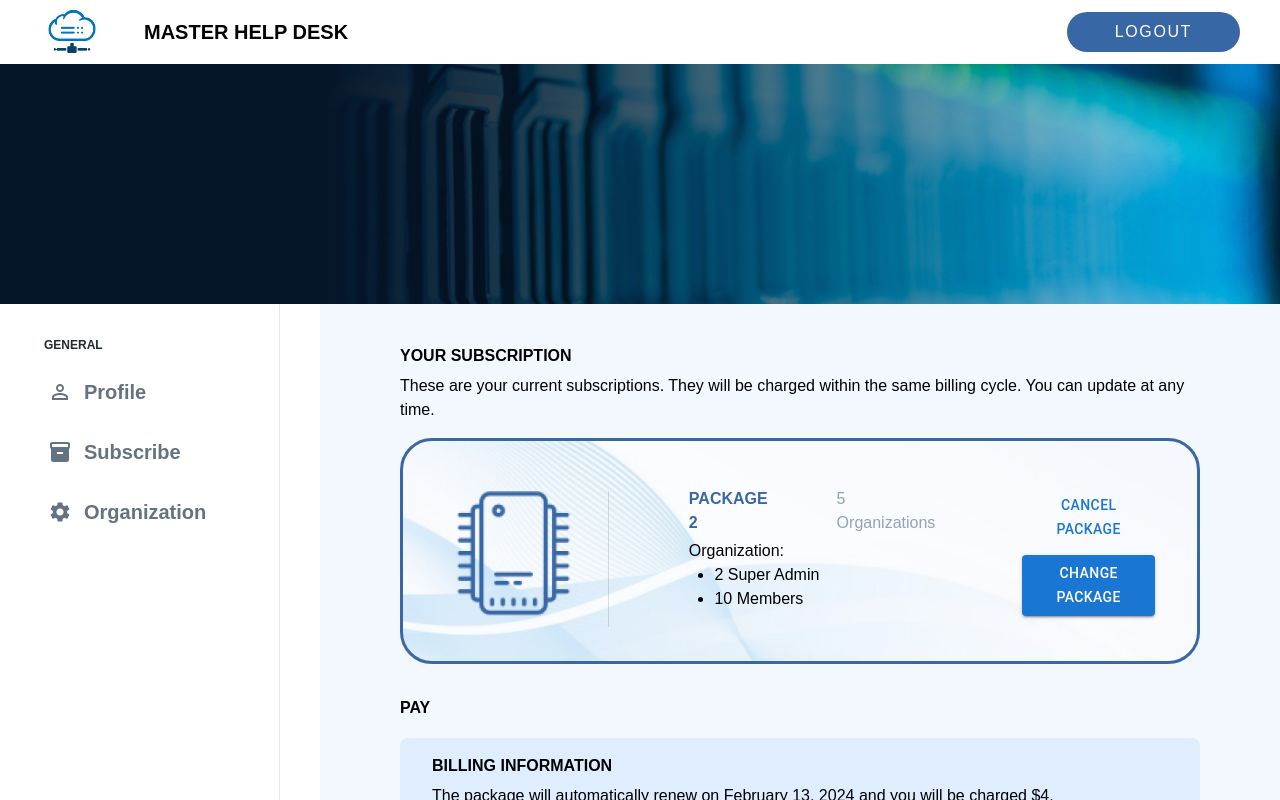
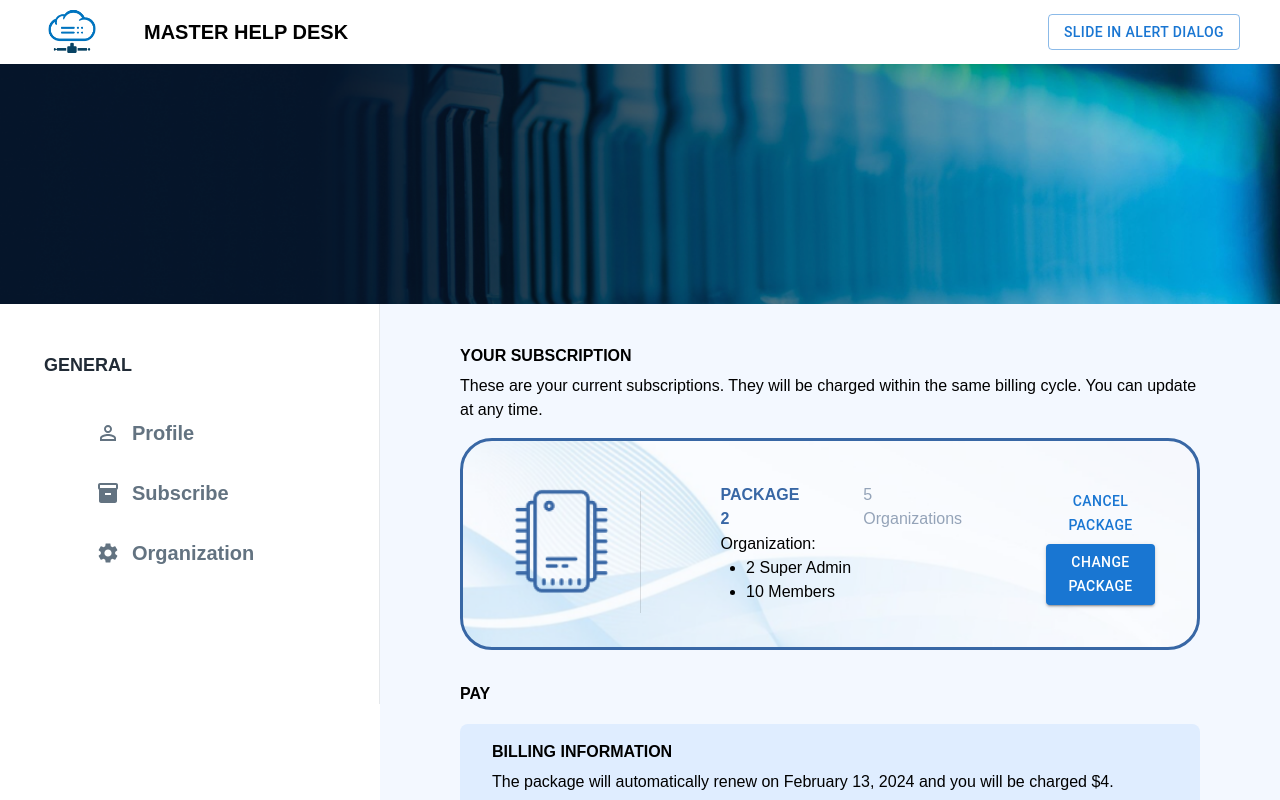
Before and after one commit to dangkhoabo2002/FrontEnd, a React (Create React App) app: page /user/subscribe in a window 1280 px wide. Shown: the top 800 px of the page. Built offline with nearby package versions, Linux system fonts and the light colour scheme.

Commit message:
Login & Logout API

```diff
--- a/src/components/Navigation.js
+++ b/src/components/Navigation.js
@@ -1,6 +1,7 @@
 import React from "react";
 import { Link } from "react-router-dom";
 import Logo from "../assets/logo.png";
+
 
 export default function Navigation() {
   return (
@@ -23,19 +24,9 @@ export default function Navigation() {
               <button className="font-semibold">About Us</button>
             </p>
           </Link>
-          <Link to={`/admin`}>
-            <p>
-              <button className="font-semibold">Admin</button>
-            </p>
-          </Link>
-          <Link to={`/organizations`}>
-            <p>
-              <button className="font-semibold">Organization</button>
-            </p>
-          </Link>
           <Link to={`/login`}>
-            <button class="bg-[#3867A5] hover:bg-blue-700 text-white  py-2 px-6 rounded-full">
-              Create MHD account
+            <button className="bg-[#3867A5] hover:bg-[#2B4B75] text-white py-2 px-6 rounded-full">
+              Login
             </button>
           </Link>
         </div>
--- /dev/null
+++ b/src/components/confirmLogoutModal.js
@@ -0,0 +1,66 @@
+import * as React from "react";
+import Button from "@mui/material/Button";
+import Dialog from "@mui/material/Dialog";
+import DialogActions from "@mui/material/DialogActions";
+import DialogContent from "@mui/material/DialogContent";
+import DialogContentText from "@mui/material/DialogContentText";
+import DialogTitle from "@mui/material/DialogTitle";
+import Slide from "@mui/material/Slide";
+import { useNavigate } from "react-router-dom";
+
+const Transition = React.forwardRef(function Transition(props, ref) {
+  return <Slide direction="up" ref={ref} {...props} />;
+});
+
+export default function AlertDialogSlide() {
+  const [open, setOpen] = React.useState(false);
+
+  const handleClickOpen = () => {
+    setOpen(true);
+  };
+
+  const handleClose = () => {
+    setOpen(false);
+  };
+
+  const navigate = useNavigate();
+  const handleLogout = async () => {
+    const logoutUrl = "http://127.0.0.1:5000/auth/logout";
+    try {
+      const response = await fetch(logoutUrl, {
+        method: "POST",
+        headers: {
+          "Content-Type": "application/json",
+          "Access-Control-Allow-Origin": "*",
+        },
+      });
+      if (response.status === 200) {
+        navigate("/");
+        console.log("Logout Success");
+      }
+    } catch (error) {
+    } finally {
+    }
+  };
+
+  return (
+    <React.Fragment>
+      <Button variant="outlined" onClick={handleClickOpen}>
+        Slide in alert dialog
+      </Button>
+      <Dialog
+        open={open}
+        TransitionComponent={Transition}
+        keepMounted
+        onClose={handleClose}
+        aria-describedby="alert-dialog-slide-description"
+      >
+        <DialogTitle>{"Log out from MHD ?"}</DialogTitle>
+        <DialogActions>
+          <Button onClick={handleClose}>Disagree</Button>
+          <Button onClick={handleLogout}>Agree</Button>
+        </DialogActions>
+      </Dialog>
+    </React.Fragment>
+  );
+}
--- a/src/components/navUserProfile.js
+++ b/src/components/navUserProfile.js
@@ -2,8 +2,8 @@ import React from "react";
 import Logo from "../assets/logo.png";
 import { Link } from "react-router-dom";
 import BackgroundUserProfile from "../assets/userBackground.png";
-
-export default function navUserProfile() {
+import LogoutConfirm from "../components/confirmLogoutModal";
+export default function NavUserProfile() {
   return (
     <div>
       <nav className="px-4 pl-10">
@@ -15,9 +15,7 @@ export default function navUserProfile() {
             </div>
           </Link>
           <div className="flex justify-center items-center pr-6 ">
-            <button className="bg-[#3867A5] hover:bg-[#3962A0] text-white  py-2 px-12 rounded-full tracking-widest">
-              LOGOUT
-            </button>
+            <LogoutConfirm />
           </div>
         </div>
       </nav>
--- a/src/components/sidebarUser.js
+++ b/src/components/sidebarUser.js
@@ -1,50 +1,55 @@
 import React from "react";
 import { Link } from "react-router-dom";
-import PermIdentityIcon from '@mui/icons-material/PermIdentity';
-import InventoryIcon from '@mui/icons-material/Inventory';
-import SettingsIcon from '@mui/icons-material/Settings';
-
+import PermIdentityIcon from "@mui/icons-material/PermIdentity";
+import InventoryIcon from "@mui/icons-material/Inventory";
+import SettingsIcon from "@mui/icons-material/Settings";
 
 export default function sidebarUser() {
   return (
     <div
       style={{
         borderRight: "1px solid #E5E8EB",
-      width: "280px",
-      height: "1000px",
+        width: "380px",
+        height: "400px",
         display: "flex",
         flexDirection: "column",
       }}
     >
       <div className="font-black py-3 text-lg pl-12"></div>
       <div className="flex flex-col">
-      <div className="gap-3 py-2 px-11 items-center text-[#212B36]" style={{fontSize:"12px"}}><b>GENERAL</b></div>
-
-        <div className="hoverSection ">
+        <div
+          className="gap-3 py-6 px-11 items-center text-[#212B36]"
+          style={{ fontSize: "18px" }}
+        >
+          <b>GENERAL</b>
+        </div>
+        <div className="">
+          <div className="hoverSection">
             <Link to={`/user`}>
-            <section className="flex flex-row gap-3 py-4 pl-12 items-center justify-left text-[#637381]">
-              <PermIdentityIcon/>
+              <section className="flex flex-row gap-3 py-4 pl-24 items-center justify-left text-[#637381]">
+                <PermIdentityIcon />
                 <p className="text-xl font-semibold">Profile</p>
               </section>
             </Link>
           </div>
           <div className="hoverSection">
             <Link to={`/user/subscribe`}>
-            <section className="flex flex-row gap-3 py-4 pl-12 items-center text-[#637381]">
-              <InventoryIcon/>
+              <section className="flex flex-row gap-3 py-4 pl-24 items-center text-[#637381]">
+                <InventoryIcon />
                 <p className="text-xl font-semibold">Subscribe</p>
               </section>
             </Link>
           </div>
           <div className="hoverSection">
             <Link to={`/organizations`}>
-            <section className="flex flex-row gap-3 py-4 pl-12 items-center text-[#637381]">
-             <SettingsIcon/>
+              <section className="flex flex-row gap-3 py-4 pl-24 items-center text-[#637381]">
+                <SettingsIcon />
                 <p className="text-xl font-semibold">Organization</p>
               </section>
             </Link>
           </div>
         </div>
       </div>
+    </div>
   );
 }
--- a/src/screens/userProfile.js
+++ b/src/screens/userProfile.js
@@ -39,11 +39,13 @@ export default function UserProfile() {
     console.log("Reset button clicked");
   };
 
+
+
   return (
     <div className="">
       {/*-------------- Navigation + Backgroud---------------- */}
 
-      <NavigationUser />
+      <NavigationUser  />
 
       {/*-------------- END OF Navigation + Backgroud---------------- */}
 
```
Also changed, not shown: src/index.js (+13 -0 lines). Lines whose indentation alone changed are shown as unchanged.
